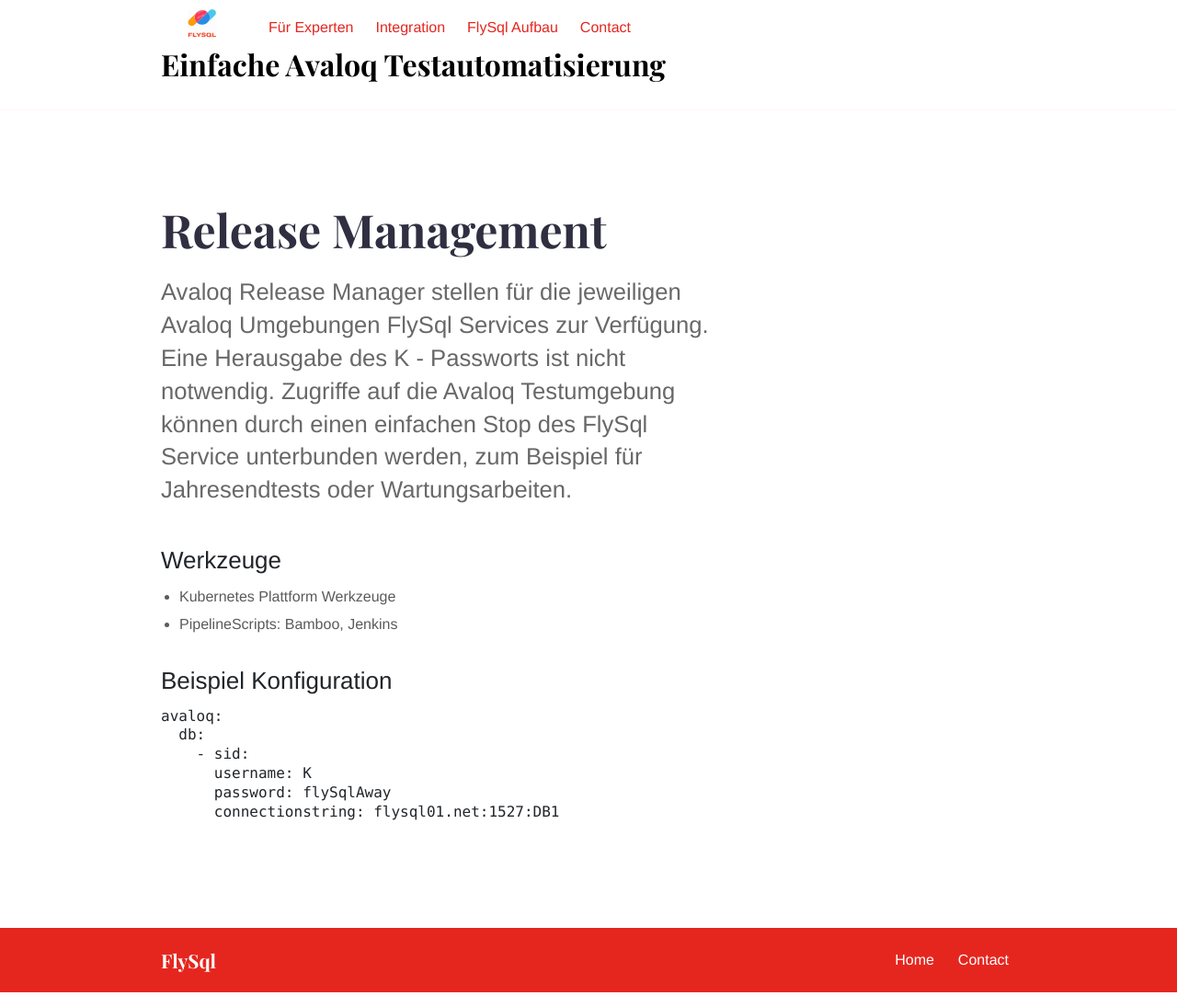
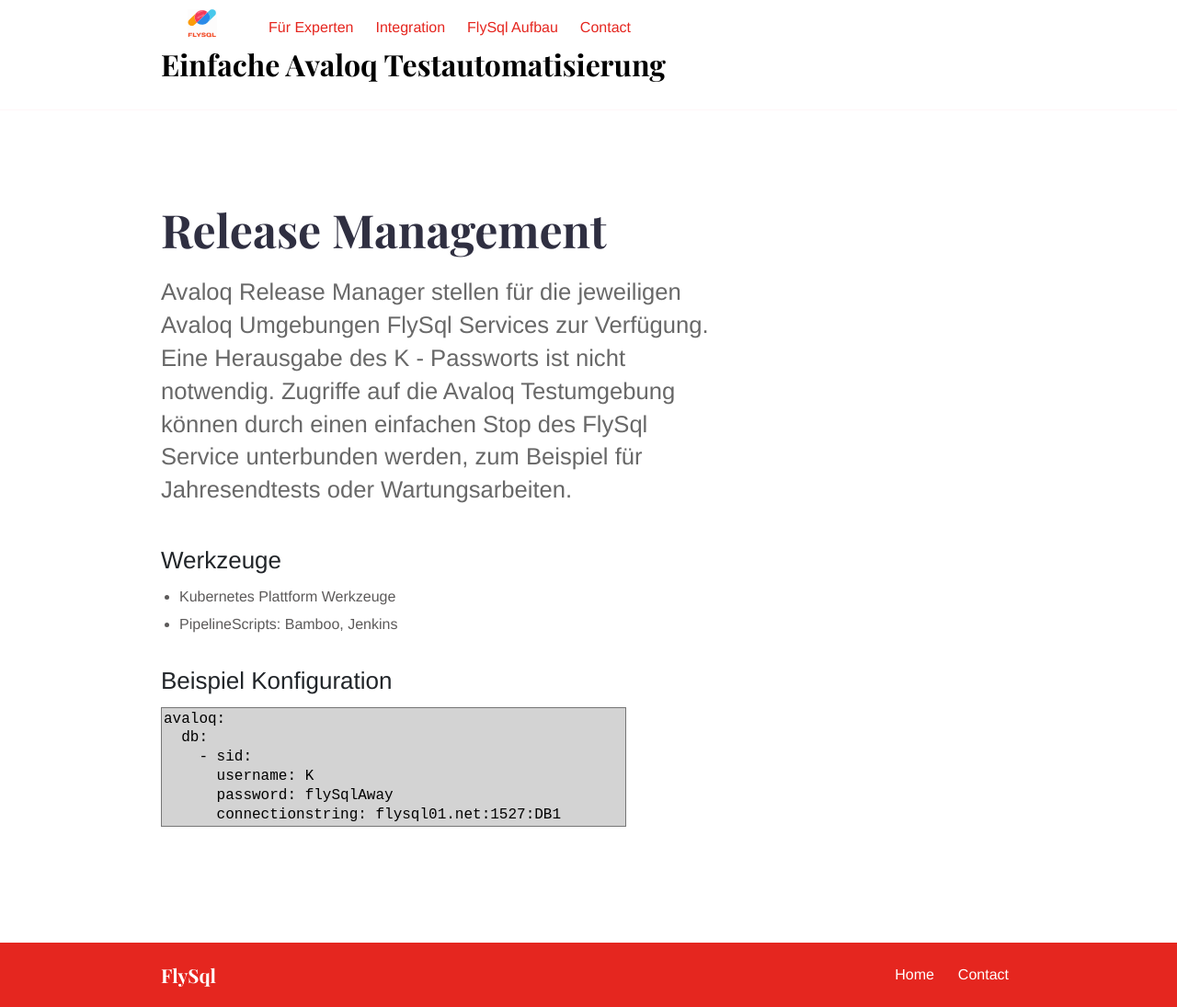
Before and after one commit to flysql/flysql.github.io, a Jekyll site: the page built from _services/release-management.md, in a window 1280 px wide. Shown: the whole page at 92% size. Built offline with Jekyll 4.4.1, drawn with Linux system fonts in a browser that asks for light colours.

Commit message:
show configuration as texteare for releasemgr

````diff
--- a/_services/release-management.md
+++ b/_services/release-management.md
@@ -12,11 +12,11 @@
 - PipelineScripts: Bamboo, Jenkins
 
 ## Beispiel Konfiguration
-```
+<textarea class="textarea-sql mb-2" rows="6" cols="50" id="post1" >
 avaloq:
   db:
     - sid:
       username: K
       password: flySqlAway
       connectionstring: flysql01.net:1527:DB1
-```
+</textarea>
````
